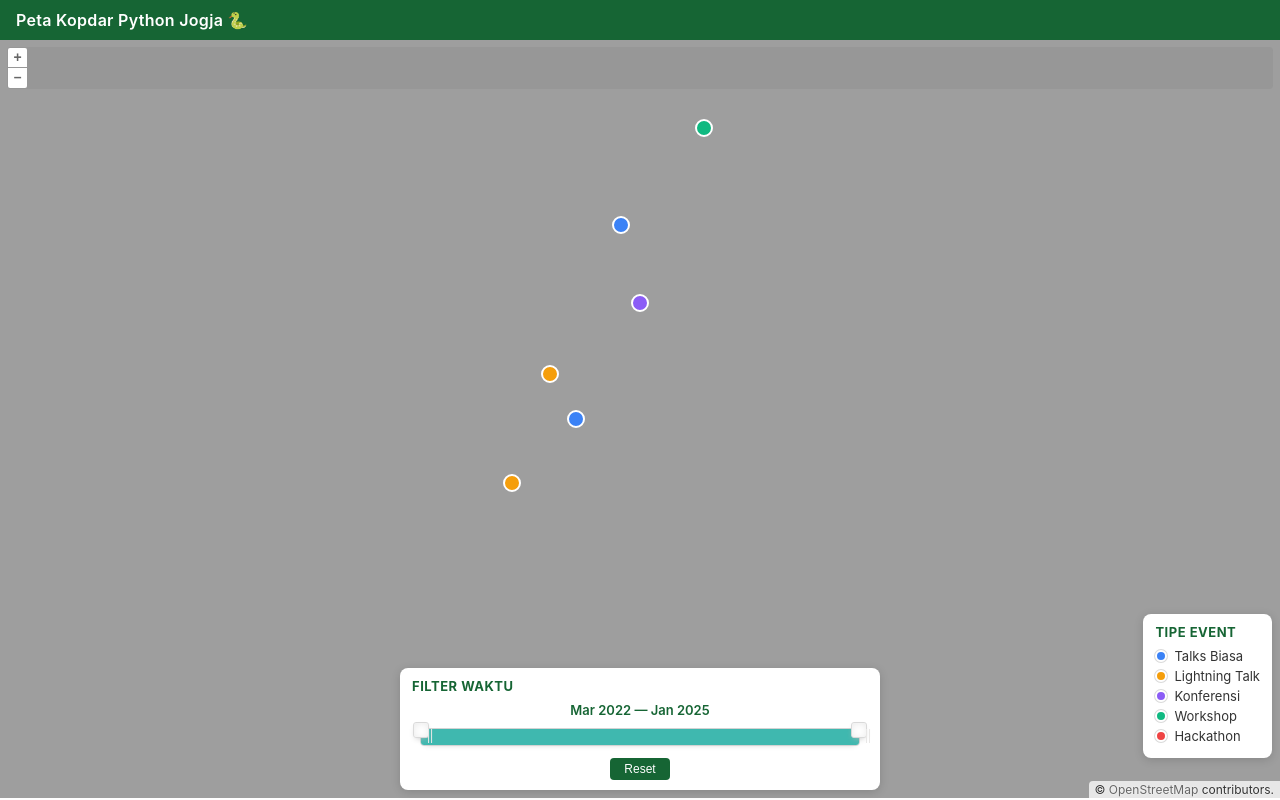
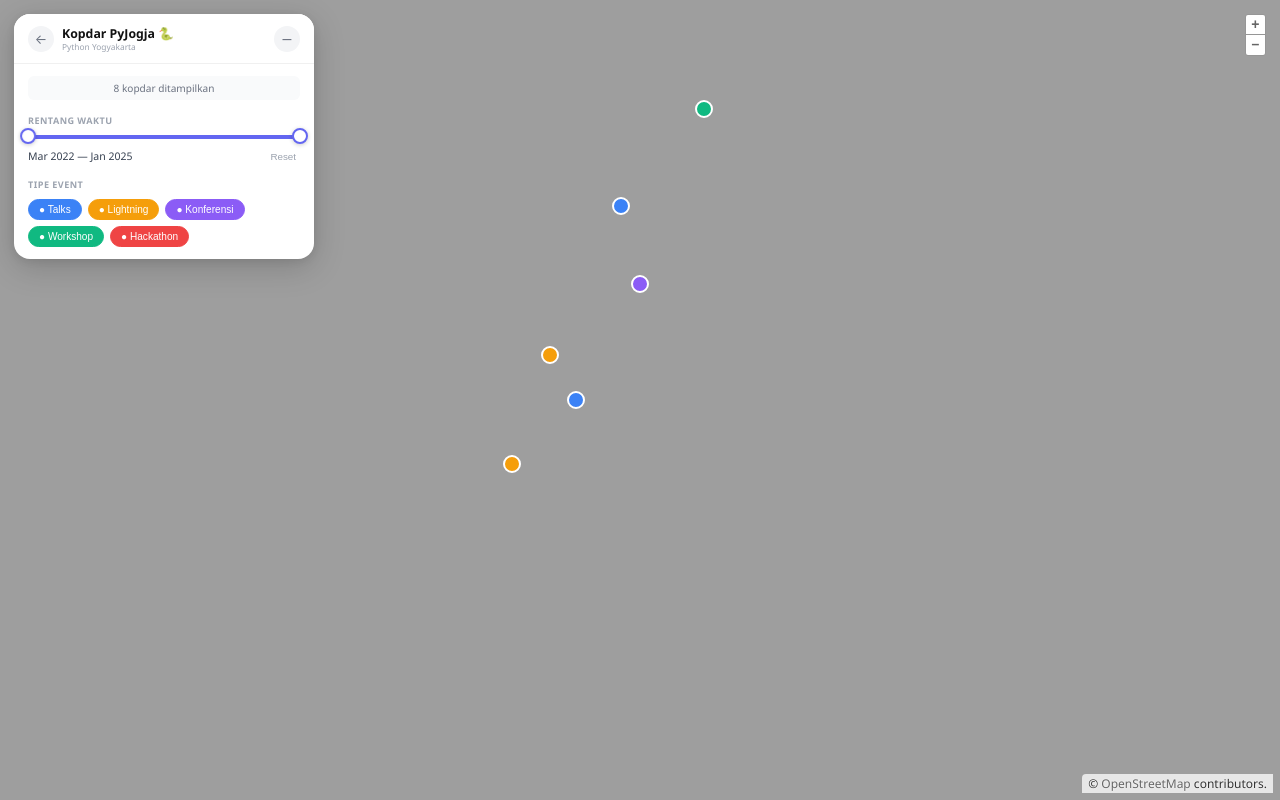
Before and after one commit to ismailsunni/kopdar-pyjogja, a website built with Vite: page index.html in a window 1280 px wide. Built offline with nearby package versions, Linux system fonts and the light colour scheme.

Commit message:
feat: redesign UI — floating panel, type filter pills, clean popup

```diff
--- a/index.html
+++ b/index.html
@@ -4,39 +4,55 @@
   <meta charset="UTF-8" />
   <meta name="viewport" content="width=device-width, initial-scale=1.0" />
   <title>Peta Kopdar PyJogja</title>
-  <link rel="stylesheet" href="src/style.css" />
 </head>
 <body>
-  <header id="titlebar">
-    <span>Peta Kopdar Python Jogja 🐍</span>
-  </header>
+  <div id="map"></div>
 
-  <div id="map-container">
-    <div id="map"></div>
+  <!-- Floating panel -->
+  <div id="panel">
+    <div id="panel-header">
+      <div class="panel-header-left">
+        <a href="../index.html" class="back-link">←</a>
+        <div class="panel-titles">
+          <div class="panel-title">Kopdar PyJogja 🐍</div>
+          <div class="panel-subtitle">Python Yogyakarta</div>
+        </div>
+      </div>
+      <button id="minimize-btn" title="Minimize">–</button>
+    </div>
+    <div id="panel-body">
+      <div id="stats-bar">— kopdar ditampilkan</div>
 
-    <div id="popup" class="ol-popup">
-      <button id="popup-closer" class="ol-popup-closer">×</button>
-      <div id="popup-content"></div>
-    </div>
+      <div class="filter-section">
+        <div class="filter-label">Rentang Waktu</div>
+        <div id="time-slider"></div>
+        <div class="time-range-row">
+          <span id="time-range-label">Mar 2022 — Des 2025</span>
+          <button id="reset-filter">Reset</button>
+        </div>
+      </div>
 
-    <div id="tooltip" class="map-tooltip"></div>
-
-    <div id="legend" class="map-panel">
-      <div class="panel-title">Tipe Event</div>
-      <div class="legend-item"><span class="legend-dot" style="background:#3b82f6"></span>Talks Biasa</div>
-      <div class="legend-item"><span class="legend-dot" style="background:#f59e0b"></span>Lightning Talk</div>
-      <div class="legend-item"><span class="legend-dot" style="background:#8b5cf6"></span>Konferensi</div>
-      <div class="legend-item"><span class="legend-dot" style="background:#10b981"></span>Workshop</div>
-      <div class="legend-item"><span class="legend-dot" style="background:#ef4444"></span>Hackathon</div>
-    </div>
-
-    <div id="time-filter" class="map-panel">
-      <div class="panel-title">Filter Waktu</div>
-      <div id="time-range-label">Mar 2022 — Jan 2025</div>
-      <div id="time-slider"></div>
-      <button id="reset-filter">Reset</button>
+      <div class="filter-section">
+        <div class="filter-label">Tipe Event</div>
+        <div id="type-pills">
+          <button class="type-pill active" data-type="normal_talk" style="--pill-color:#3b82f6">● Talks</button>
+          <button class="type-pill active" data-type="lightning_talk" style="--pill-color:#f59e0b">● Lightning</button>
+          <button class="type-pill active" data-type="conference" style="--pill-color:#8b5cf6">● Konferensi</button>
+          <button class="type-pill active" data-type="workshop" style="--pill-color:#10b981">● Workshop</button>
+          <button class="type-pill active" data-type="hackathon" style="--pill-color:#ef4444">● Hackathon</button>
+        </div>
+      </div>
     </div>
   </div>
+
+  <!-- Popup overlay (OL will manage positioning) -->
+  <div id="popup" class="ol-popup">
+    <button id="popup-closer" class="ol-popup-closer">×</button>
+    <div id="popup-content"></div>
+  </div>
+
+  <!-- Hover tooltip -->
+  <div id="tooltip" class="map-tooltip"></div>
 
   <script type="module" src="src/main.js"></script>
 </body>
--- a/src/main.js
+++ b/src/main.js
@@ -92,7 +92,6 @@ const map = new Map({
   }),
 });
 
-// Fit to Jogja extent on load
 map.getView().fit(extent, { padding: [20, 20, 20, 20] });
 
 // ── Popup overlay ──────────────────────────────────────────
@@ -115,13 +114,17 @@ function formatDate(dateStr) {
 
 function showPopup(feature, coordinate) {
   const p = feature.getProperties();
+  const color = getColor(p.type);
   const links = [];
   if (p.announcement_url) links.push(`<a class="popup-link" href="${p.announcement_url}" target="_blank" rel="noopener">📢 Pengumuman</a>`);
-  if (p.docs_url) links.push(`<a class="popup-link" href="${p.docs_url}" target="_blank" rel="noopener">📄 Dokumentasi</a>`);
+  if (p.docs_url) links.push(`<a class="popup-link" href="${p.docs_url}" target="_blank" rel="noopener">📄 Docs</a>`);
   if (p.photo_url) links.push(`<a class="popup-link" href="${p.photo_url}" target="_blank" rel="noopener">📷 Foto</a>`);
 
   popupContent.innerHTML = `
-    <div class="popup-title">${p.name}</div>
+    <div class="popup-header">
+      <span class="popup-dot" style="background:${color}"></span>
+      <span class="popup-name">${p.name}</span>
+    </div>
     <div class="popup-row">📅 ${formatDate(p.date)}</div>
     <div class="popup-row">🏢 ${p.host}</div>
     <div class="popup-row">🏷️ ${TYPE_LABELS[p.type] || p.type}</div>
@@ -184,11 +187,13 @@ map.on('pointermove', (evt) => {
   }
 });
 
-// ── Time range slider ──────────────────────────────────────
+// ── Filters ────────────────────────────────────────────────
 const features = vectorSource.getFeatures();
 const dates = features.map((f) => new Date(f.get('date') + 'T00:00:00').getTime());
 const minDate = Math.min(...dates);
 const maxDate = Math.max(...dates);
+
+const activeTypes = new Set(Object.keys(TYPE_COLORS));
 
 const sliderEl = document.getElementById('time-slider');
 const rangeLabel = document.getElementById('time-range-label');
@@ -205,23 +210,30 @@ function formatMonthYear(ts) {
   return d.toLocaleDateString('id-ID', { month: 'short', year: 'numeric' });
 }
 
-function updateFilter(values) {
+function updateStats() {
+  const visible = features.filter((f) => !f.get('_hidden')).length;
+  document.getElementById('stats-bar').textContent = `${visible} kopdar ditampilkan`;
+}
+
+function applyFilters(sliderValues) {
+  const values = sliderValues !== undefined ? sliderValues : sliderEl.noUiSlider.get();
   const [from, to] = values.map(Number);
   rangeLabel.textContent = `${formatMonthYear(from)} — ${formatMonthYear(to)}`;
 
   features.forEach((feature) => {
     const ts = new Date(feature.get('date') + 'T00:00:00').getTime();
-    feature.set('_hidden', ts < from || ts > to);
+    const type = feature.get('type');
+    feature.set('_hidden', ts < from || ts > to || !activeTypes.has(type));
   });
   vectorSource.changed();
+  updateStats();
 
-  // Hide popup if selected feature is now filtered out
   if (selectedFeature && selectedFeature.get('_hidden')) {
     hidePopup();
   }
 }
 
-sliderEl.noUiSlider.on('update', (values) => updateFilter(values));
+sliderEl.noUiSlider.on('update', (values) => applyFilters(values));
 
 // Override style to hide filtered features
 vectorLayer.setStyle((feature) => {
@@ -232,3 +244,26 @@ vectorLayer.setStyle((feature) => {
 document.getElementById('reset-filter').addEventListener('click', () => {
   sliderEl.noUiSlider.set([minDate, maxDate]);
 });
+
+// ── Type filter pills ──────────────────────────────────────
+document.querySelectorAll('.type-pill').forEach((pill) => {
+  pill.addEventListener('click', () => {
+    const type = pill.dataset.type;
+    if (activeTypes.has(type)) {
+      activeTypes.delete(type);
+      pill.classList.remove('active');
+    } else {
+      activeTypes.add(type);
+      pill.classList.add('active');
+    }
+    applyFilters();
+  });
+});
+
+// ── Minimize panel ─────────────────────────────────────────
+document.getElementById('minimize-btn').addEventListener('click', () => {
+  const panel = document.getElementById('panel');
+  const btn = document.getElementById('minimize-btn');
+  panel.classList.toggle('minimized');
+  btn.textContent = panel.classList.contains('minimized') ? '+' : '–';
+});
--- a/src/style.css
+++ b/src/style.css
@@ -1,63 +1,256 @@
-* {
+*, *::before, *::after {
   box-sizing: border-box;
   margin: 0;
   padding: 0;
 }
 
+:root {
+  --normal_talk: #3b82f6;
+  --lightning_talk: #f59e0b;
+  --conference: #8b5cf6;
+  --workshop: #10b981;
+  --hackathon: #ef4444;
+  --panel-radius: 16px;
+  --panel-shadow: 0 8px 32px rgba(0,0,0,0.18), 0 2px 8px rgba(0,0,0,0.08);
+  --font: "Segoe UI", system-ui, -apple-system, sans-serif;
+}
+
 html, body {
   height: 100%;
-  font-family: -apple-system, BlinkMacSystemFont, 'Segoe UI', Roboto, sans-serif;
+  overflow: hidden;
+  font-family: var(--font);
   font-size: 14px;
-  overflow: hidden;
 }
 
-#titlebar {
-  background: #166534;
-  color: white;
-  padding: 10px 16px;
-  font-size: 16px;
-  font-weight: 600;
-  letter-spacing: 0.3px;
-  z-index: 100;
-  position: relative;
+/* Full-screen map */
+#map {
+  position: fixed;
+  inset: 0;
+  width: 100vw;
+  height: 100vh;
 }
 
-#map-container {
-  position: relative;
-  height: calc(100vh - 42px);
-  width: 100%;
+/* ── Floating panel ──────────────────────────────────────── */
+#panel {
+  position: fixed;
+  top: 1rem;
+  left: 1rem;
+  width: 300px;
+  background: white;
+  border-radius: var(--panel-radius);
+  box-shadow: var(--panel-shadow);
+  z-index: 100;
+  overflow: hidden;
+  display: flex;
+  flex-direction: column;
+  max-height: calc(100vh - 2rem);
 }
 
-#map {
-  width: 100%;
-  height: 100%;
+/* Panel header */
+#panel-header {
+  display: flex;
+  align-items: center;
+  justify-content: space-between;
+  padding: 12px 14px 10px;
+  border-bottom: 1px solid #f0f0f0;
+  background: white;
+  flex-shrink: 0;
 }
 
-/* Move zoom controls to top-right */
+.panel-header-left {
+  display: flex;
+  align-items: center;
+  gap: 8px;
+}
+
+.back-link {
+  display: inline-flex;
+  align-items: center;
+  justify-content: center;
+  width: 26px;
+  height: 26px;
+  background: #f3f4f6;
+  border-radius: 50%;
+  color: #6b7280;
+  text-decoration: none;
+  font-size: 13px;
+  line-height: 1;
+  flex-shrink: 0;
+  transition: background 0.15s;
+}
+
+.back-link:hover {
+  background: #e5e7eb;
+}
+
+.panel-titles {
+  display: flex;
+  flex-direction: column;
+}
+
+.panel-title {
+  font-weight: 700;
+  font-size: 0.88rem;
+  color: #111;
+  line-height: 1.3;
+}
+
+.panel-subtitle {
+  font-size: 0.6rem;
+  color: #9ca3af;
+  line-height: 1.3;
+}
+
+#minimize-btn {
+  width: 26px;
+  height: 26px;
+  background: #f3f4f6;
+  border: none;
+  border-radius: 50%;
+  color: #6b7280;
+  font-size: 16px;
+  cursor: pointer;
+  display: flex;
+  align-items: center;
+  justify-content: center;
+  flex-shrink: 0;
+  line-height: 1;
+  transition: background 0.15s;
+}
+
+#minimize-btn:hover {
+  background: #e5e7eb;
+}
+
+/* Panel body */
+#panel-body {
+  overflow-y: auto;
+  padding: 12px 14px;
+  display: flex;
+  flex-direction: column;
+  gap: 14px;
+}
+
+#panel.minimized #panel-body {
+  display: none;
+}
+
+#panel.minimized #panel-header {
+  border-bottom: none;
+}
+
+/* Stats bar */
+#stats-bar {
+  font-size: 0.72rem;
+  color: #6b7280;
+  text-align: center;
+  background: #f9fafb;
+  border-radius: 6px;
+  padding: 5px 8px;
+}
+
+/* Filter sections */
+.filter-section {
+  display: flex;
+  flex-direction: column;
+  gap: 8px;
+}
+
+.filter-label {
+  font-size: 0.65rem;
+  font-weight: 600;
+  text-transform: uppercase;
+  letter-spacing: 0.05em;
+  color: #9ca3af;
+}
+
+/* Time range row */
+.time-range-row {
+  display: flex;
+  align-items: center;
+  justify-content: space-between;
+  margin-top: 2px;
+}
+
+#time-range-label {
+  font-size: 0.75rem;
+  color: #374151;
+  font-weight: 500;
+}
+
+#reset-filter {
+  background: none;
+  border: none;
+  color: #9ca3af;
+  font-size: 0.7rem;
+  cursor: pointer;
+  padding: 2px 4px;
+  border-radius: 4px;
+  transition: color 0.15s;
+}
+
+#reset-filter:hover {
+  color: #374151;
+}
+
+/* Type filter pills */
+#type-pills {
+  display: flex;
+  flex-wrap: wrap;
+  gap: 6px;
+}
+
+.type-pill {
+  display: inline-flex;
+  align-items: center;
+  gap: 4px;
+  padding: 4px 10px;
+  border-radius: 99px;
+  font-size: 0.72rem;
+  font-weight: 500;
+  cursor: pointer;
+  transition: all 0.15s;
+  border: 1.5px solid var(--pill-color);
+  background: var(--pill-color);
+  color: white;
+}
+
+.type-pill:not(.active) {
+  background: transparent;
+  color: var(--pill-color);
+}
+
+.type-pill:hover {
+  opacity: 0.8;
+}
+
+/* ── OL control overrides ────────────────────────────────── */
 .ol-zoom {
-  top: 0.5em;
-  right: 0.5em;
+  top: 1rem !important;
+  right: 1rem !important;
+  left: auto !important;
+  bottom: auto !important;
+}
+
+.ol-attribution {
+  bottom: 0.5rem !important;
+  right: 0.5rem !important;
+  font-size: 0.6rem;
   left: auto;
 }
 
-/* Attribution bottom-right */
-.ol-attribution {
-  right: 0;
-  bottom: 0;
-  left: auto;
-}
-
-/* ── Popup ─────────────────────────────── */
+/* ── Popup ───────────────────────────────────────────────── */
 .ol-popup {
   position: absolute;
   background: white;
-  box-shadow: 0 4px 16px rgba(0,0,0,0.18);
-  border-radius: 8px;
+  box-shadow: 0 8px 32px rgba(0,0,0,0.18), 0 2px 8px rgba(0,0,0,0.08);
+  border-radius: 16px;
   padding: 14px 16px 12px;
   min-width: 240px;
   max-width: 300px;
   pointer-events: auto;
   display: none;
+  font-family: var(--font);
 }
 
 .ol-popup::after {
@@ -69,170 +262,112 @@ html, body {
   border-width: 10px 8px 0;
   border-style: solid;
   border-color: white transparent transparent;
-  filter: drop-shadow(0 2px 2px rgba(0,0,0,0.1));
+  filter: drop-shadow(0 2px 2px rgba(0,0,0,0.06));
 }
 
 .ol-popup-closer {
   position: absolute;
-  top: 6px;
-  right: 8px;
-  background: none;
+  top: 8px;
+  right: 10px;
+  background: #f3f4f6;
   border: none;
-  font-size: 18px;
+  border-radius: 50%;
+  width: 24px;
+  height: 24px;
+  font-size: 15px;
   cursor: pointer;
-  color: #666;
-  line-height: 1;
-  padding: 2px 4px;
+  color: #6b7280;
+  display: flex;
+  align-items: center;
+  justify-content: center;
+  transition: background 0.15s;
 }
 
 .ol-popup-closer:hover {
+  background: #e5e7eb;
   color: #111;
 }
 
-#popup-content .popup-title {
-  font-weight: 700;
-  font-size: 15px;
-  margin-bottom: 8px;
-  color: #111;
-  padding-right: 20px;
+.popup-header {
+  display: flex;
+  align-items: center;
+  gap: 8px;
+  margin-bottom: 10px;
+  padding-right: 28px;
 }
 
-#popup-content .popup-row {
+.popup-dot {
+  width: 10px;
+  height: 10px;
+  border-radius: 50%;
+  flex-shrink: 0;
+}
+
+.popup-name {
+  font-weight: 700;
+  font-size: 0.9rem;
+  color: #111;
+  line-height: 1.3;
+}
+
+.popup-row {
   margin: 4px 0;
   color: #444;
+  font-size: 0.8rem;
   line-height: 1.4;
 }
 
-#popup-content .popup-desc {
+.popup-desc {
   margin-top: 8px;
-  color: #555;
-  font-size: 13px;
+  color: #6b7280;
+  font-size: 0.75rem;
   line-height: 1.5;
+  display: -webkit-box;
+  -webkit-line-clamp: 3;
+  -webkit-box-orient: vertical;
+  overflow: hidden;
 }
 
-#popup-content .popup-links {
+.popup-links {
   margin-top: 10px;
   display: flex;
   flex-wrap: wrap;
   gap: 6px;
 }
 
-#popup-content .popup-link {
+.popup-link {
   display: inline-block;
-  background: #f0fdf4;
-  border: 1px solid #bbf7d0;
-  color: #166534;
+  background: #f3f4f6;
+  border: 1px solid #e5e7eb;
+  color: #374151;
   text-decoration: none;
-  padding: 3px 8px;
-  border-radius: 4px;
-  font-size: 12px;
+  padding: 3px 9px;
+  border-radius: 99px;
+  font-size: 0.7rem;
   font-weight: 500;
   transition: background 0.15s;
 }
 
-#popup-content .popup-link:hover {
-  background: #dcfce7;
+.popup-link:hover {
+  background: #e5e7eb;
 }
 
-/* ── Tooltip ───────────────────────────── */
+/* ── Tooltip ─────────────────────────────────────────────── */
 .map-tooltip {
-  position: absolute;
+  position: fixed;
   background: rgba(0,0,0,0.75);
   color: white;
   padding: 5px 9px;
-  border-radius: 4px;
-  font-size: 12px;
+  border-radius: 6px;
+  font-size: 0.72rem;
   pointer-events: none;
   display: none;
   white-space: nowrap;
-  z-index: 50;
+  z-index: 200;
   transform: translate(-50%, -100%) translateY(-8px);
 }
 
-/* ── Shared panel style ─────────────────── */
-.map-panel {
-  position: absolute;
-  background: white;
-  box-shadow: 0 2px 10px rgba(0,0,0,0.15);
-  border-radius: 8px;
-  padding: 10px 12px;
-}
-
-.panel-title {
-  font-weight: 700;
-  font-size: 13px;
-  color: #166534;
-  margin-bottom: 8px;
-  text-transform: uppercase;
-  letter-spacing: 0.5px;
-}
-
-/* ── Legend ────────────────────────────── */
-#legend {
-  bottom: 40px;
-  right: 8px;
-  z-index: 10;
-}
-
-.legend-item {
-  display: flex;
-  align-items: center;
-  gap: 7px;
-  margin: 4px 0;
-  color: #333;
-  font-size: 13px;
-}
-
-.legend-dot {
-  width: 12px;
-  height: 12px;
-  border-radius: 50%;
-  flex-shrink: 0;
-  border: 2px solid white;
-  box-shadow: 0 0 0 1px rgba(0,0,0,0.15);
-}
-
-/* ── Time filter ───────────────────────── */
-#time-filter {
-  bottom: 8px;
-  left: 50%;
-  transform: translateX(-50%);
-  z-index: 10;
-  min-width: 320px;
-  max-width: 480px;
-  width: 40%;
-}
-
-#time-range-label {
-  text-align: center;
-  font-size: 13px;
-  color: #166534;
-  font-weight: 600;
-  margin-bottom: 10px;
-}
-
-#time-slider {
-  margin: 4px 8px 12px;
-}
-
-#reset-filter {
-  display: block;
-  margin: 0 auto;
-  background: #166534;
-  color: white;
-  border: none;
-  border-radius: 4px;
-  padding: 4px 14px;
-  font-size: 12px;
-  cursor: pointer;
-  font-weight: 500;
-}
-
-#reset-filter:hover {
-  background: #14532d;
-}
-
-/* ── noUiSlider overrides ──────────────── */
+/* ── noUiSlider overrides ────────────────────────────────── */
 .noUi-target {
   background: #e5e7eb;
   border: none;
@@ -241,12 +376,12 @@ html, body {
 }
 
 .noUi-connect {
-  background: #166534;
+  background: #6366f1;
 }
 
 .noUi-handle {
   background: white;
-  border: 2px solid #166534;
+  border: 2px solid #6366f1;
   border-radius: 50%;
   box-shadow: 0 1px 4px rgba(0,0,0,0.2);
   width: 16px !important;
@@ -260,3 +395,20 @@ html, body {
 .noUi-handle::after {
   display: none;
 }
+
+/* ── Mobile ──────────────────────────────────────────────── */
+@media (max-width: 640px) {
+  #panel {
+    top: auto;
+    bottom: 0;
+    left: 0;
+    right: 0;
+    width: auto;
+    border-radius: 16px 16px 0 0;
+    max-height: 50vh;
+  }
+
+  #panel-body {
+    overflow-y: auto;
+  }
+}
```
